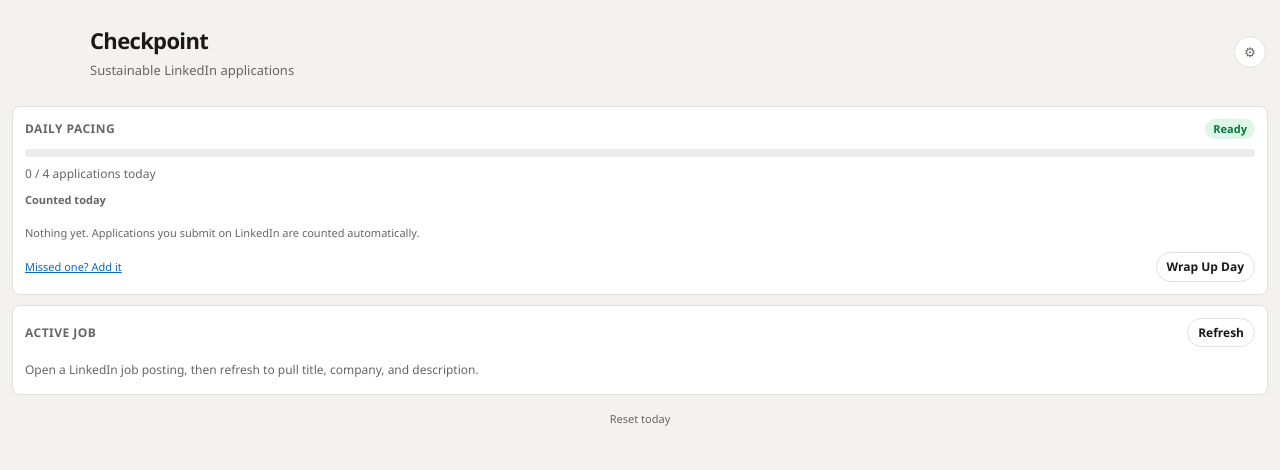
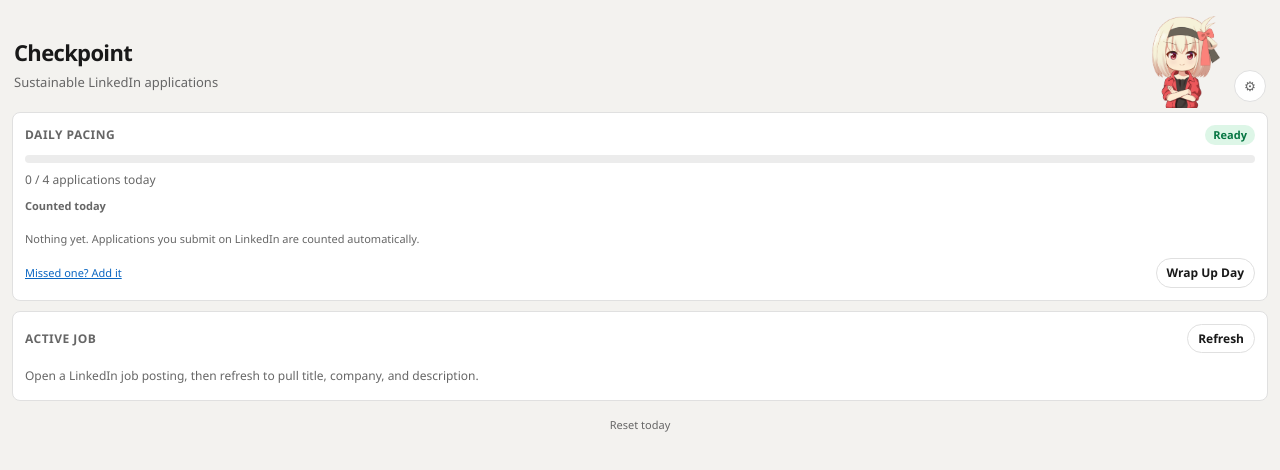
Before and after one commit to BradleyNgu/HTV, a browser extension: page sidepanel/sidepanel.html in a window 1280 px wide. Drawn offline with Linux system fonts and the light colour scheme.

Commit message:
adding logo

```diff
--- a/sidepanel/sidepanel.css
+++ b/sidepanel/sidepanel.css
@@ -40,25 +40,32 @@ body {
 
 .header {
   display: flex;
-  align-items: center;
+  align-items: flex-end;
   justify-content: space-between;
   gap: 8px;
-  padding: 8px 2px 12px;
+  padding: 4px 2px 0;
 }
 
 .brand {
   display: flex;
   gap: 12px;
   align-items: center;
+  padding-bottom: 10px;
 }
 
-.brand-mark {
-  width: 64px;
-  height: 64px;
-  border-radius: 0;
+.header-aside {
+  display: flex;
+  align-items: flex-end;
+  gap: 2px;
+}
+
+.header-mascot {
+  width: auto;
+  height: 92px;
+  margin-bottom: -6px;
+  background: transparent;
   object-fit: contain;
-  background: transparent;
-  flex-shrink: 0;
+  pointer-events: none;
 }
 
 .brand-name {
--- a/sidepanel/sidepanel.html
+++ b/sidepanel/sidepanel.html
@@ -9,15 +9,17 @@
   <body>
     <header class="header">
       <div class="brand">
-        <span class="brand-mark" aria-hidden="true"></span>
         <div>
           <h1 class="brand-name">Checkpoint</h1>
           <p class="brand-sub">Sustainable LinkedIn applications</p>
         </div>
       </div>
-      <button type="button" id="btn-settings" class="icon-btn" title="Settings" aria-label="Settings">
-        ⚙
-      </button>
+      <div class="header-aside">
+        <img class="header-mascot" src="../icons/check-san2.png" alt="" />
+        <button type="button" id="btn-settings" class="icon-btn" title="Settings" aria-label="Settings">
+          ⚙
+        </button>
+      </div>
     </header>
 
     <section class="pacing" aria-labelledby="pacing-heading">
```
Also changed, not shown: icons/check-san2.png (added).
